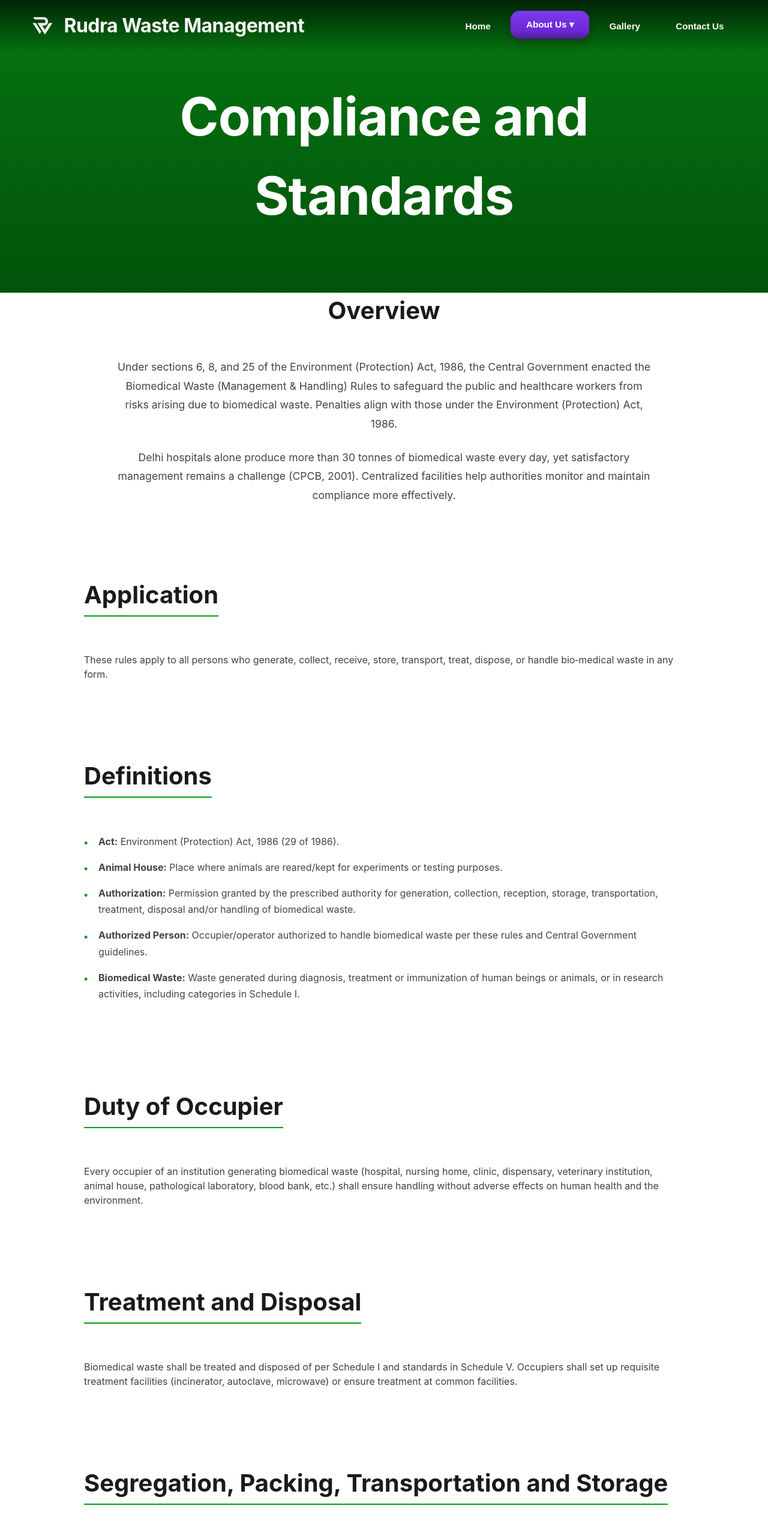
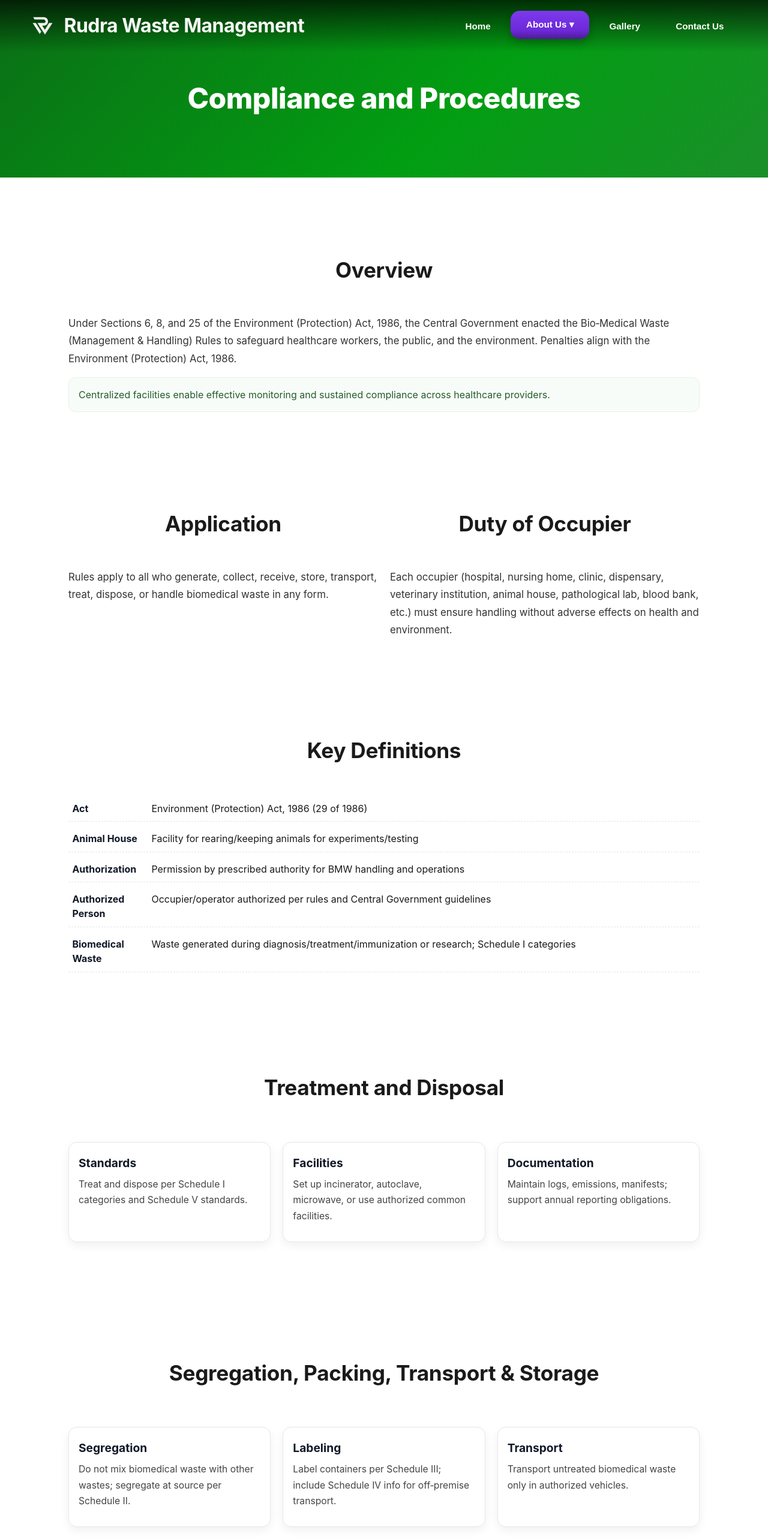
Before and after one commit to im-lakshyaveerturna/rudrawastemanagement.com, a React (Vite) app: page /laws-regulations in a window 1280 px wide. Shown: the top 2566 px of the page at 60% size. Built offline with nearby package versions, Linux system fonts and the light colour scheme.

Commit message:
Improve Styling

```diff
--- a/src/pages/AboutUs.css
+++ b/src/pages/AboutUs.css
@@ -4,8 +4,8 @@
 }
 
 .about-hero {
-  background: #006110;
-  padding: 8rem 2rem 5rem;
+  background: linear-gradient(135deg, #0b6e16 0%, #029e12 60%, #1b8f2a 100%);
+  padding: 6rem 2rem 4rem;
   text-align: center;
   color: white;
 }
--- a/src/pages/ContactUs.css
+++ b/src/pages/ContactUs.css
@@ -5,8 +5,8 @@
 }
 
 .contact-hero {
-  background: #006110;
-  padding: 8rem 2rem 5rem;
+  background: linear-gradient(135deg, #0b6e16 0%, #029e12 60%, #1b8f2a 100%);
+  padding: 6rem 2rem 3rem;
   text-align: center;
   color: white;
 }
--- a/src/pages/Gallery.css
+++ b/src/pages/Gallery.css
@@ -4,7 +4,7 @@
 }
 
 .gallery-hero {
-  background: #006110;
+  background: linear-gradient(135deg, #0b6e16 0%, #029e12 60%, #1b8f2a 100%);
   padding: 6rem 2rem 4rem;
   text-align: center;
   color: white;
--- /dev/null
+++ b/src/pages/LawsRegulations.css
@@ -0,0 +1,121 @@
+.laws-page {
+  width: 100%;
+  background: #ffffff;
+}
+
+.laws-hero {
+  background: linear-gradient(135deg, #0b6e16 0%, #029e12 60%, #1b8f2a 100%);
+  color: #fff;
+  padding: 6rem 2rem 4rem;
+  text-align: center;
+}
+
+.laws-hero .page-title {
+  font-size: 3rem;
+  font-weight: 800;
+  letter-spacing: -0.5px;
+  margin: 0;
+}
+
+.laws-container {
+  max-width: 1100px;
+  margin: 0 auto;
+  padding: 2rem 1.5rem;
+}
+
+.section-title {
+  font-size: 2.2rem;
+  font-weight: 700;
+  color: #1a1a1a;
+  margin: 2rem 0 1rem;
+  letter-spacing: -0.3px;
+}
+
+.lead {
+  font-size: 1.05rem;
+  line-height: 1.75;
+  color: #333;
+}
+
+.cards-grid {
+  display: grid;
+  grid-template-columns: repeat(auto-fit, minmax(260px, 1fr));
+  gap: 1.25rem;
+  margin: 2rem 0;
+}
+
+.law-card {
+  background: #fff;
+  border: 1px solid #e7e7e7;
+  border-radius: 14px;
+  padding: 1.25rem 1rem;
+  box-shadow: 0 6px 16px rgba(0, 0, 0, 0.06);
+}
+
+.law-card h3 {
+  font-size: 1.2rem;
+  margin: 0 0 0.5rem;
+  color: #111827;
+}
+
+.law-card p,
+.law-card ul {
+  font-size: 0.98rem;
+  color: #444;
+  line-height: 1.7;
+  margin: 0.25rem 0 0.5rem;
+}
+
+.law-list {
+  list-style: none;
+  padding: 0;
+  margin: 0.5rem 0 0;
+}
+
+.law-list li {
+  display: grid;
+  grid-template-columns: 120px 1fr;
+  gap: 0.75rem;
+  padding: 0.6rem 0.4rem;
+  border-bottom: 1px dashed #e6e6e6;
+}
+
+.law-list li strong {
+  color: #111827;
+}
+
+.note {
+  background: #f8fcf9;
+  border: 1px solid #e3f1e6;
+  border-radius: 12px;
+  padding: 1rem;
+  color: #245c2c;
+  margin-top: 1rem;
+}
+
+.two-col {
+  display: grid;
+  grid-template-columns: 1fr 1fr;
+  gap: 1.25rem;
+}
+
+.tight p,
+.tight ul,
+.tight li {
+  margin: 0.4rem 0;
+}
+
+@media (max-width: 900px) {
+  .two-col {
+    grid-template-columns: 1fr;
+  }
+}
+
+@media (max-width: 600px) {
+  .laws-hero {
+    padding: 4.5rem 1.25rem 2.5rem;
+  }
+  .laws-hero .page-title {
+    font-size: 2.2rem;
+  }
+}
--- a/src/pages/LawsRegulations.tsx
+++ b/src/pages/LawsRegulations.tsx
@@ -1,127 +1,125 @@
-import './AboutUs.css'
+import './LawsRegulations.css'
 
 export default function LawsRegulations() {
   return (
-    <div className="about-page">
-      <section className="about-hero">
-        <div className="container">
-          <h1 className="page-title">Compliance and Standards</h1>
+    <div className="laws-page">
+      <section className="laws-hero">
+        <div className="laws-container">
+          <h1 className="page-title">Compliance and Procedures</h1>
         </div>
       </section>
-      <section className="about-team">
-        <div className="container">
-          <h2>Overview</h2>
-          <div className="commitment-content">
-            <p>
-              Under sections 6, 8, and 25 of the Environment (Protection) Act, 1986, the Central Government enacted the Biomedical Waste (Management & Handling) Rules to safeguard the public and healthcare workers from risks arising due to biomedical waste. Penalties align with those under the Environment (Protection) Act, 1986.
-            </p>
-            <p>
-              Delhi hospitals alone produce more than 30 tonnes of biomedical waste every day, yet satisfactory management remains a challenge (CPCB, 2001). Centralized facilities help authorities monitor and maintain compliance more effectively.
-            </p>
+
+      <section className="laws-container">
+        <h2 className="section-title">Overview</h2>
+        <p className="lead tight">
+          Under Sections 6, 8, and 25 of the Environment (Protection) Act, 1986, the Central Government enacted the Bio‑Medical Waste (Management & Handling) Rules to safeguard healthcare workers, the public, and the environment. Penalties align with the Environment (Protection) Act, 1986.
+        </p>
+        <div className="note">Centralized facilities enable effective monitoring and sustained compliance across healthcare providers.</div>
+      </section>
+
+      <section className="laws-container two-col">
+        <div>
+          <h2 className="section-title">Application</h2>
+          <p className="lead tight">
+            Rules apply to all who generate, collect, receive, store, transport, treat, dispose, or handle biomedical waste in any form.
+          </p>
+        </div>
+        <div>
+          <h2 className="section-title">Duty of Occupier</h2>
+          <p className="lead tight">
+            Each occupier (hospital, nursing home, clinic, dispensary, veterinary institution, animal house, pathological lab, blood bank, etc.) must ensure handling without adverse effects on health and environment.
+          </p>
+        </div>
+      </section>
+
+      <section className="laws-container">
+        <h2 className="section-title">Key Definitions</h2>
+        <ul className="law-list tight">
+          <li><strong>Act</strong><span>Environment (Protection) Act, 1986 (29 of 1986)</span></li>
+          <li><strong>Animal House</strong><span>Facility for rearing/keeping animals for experiments/testing</span></li>
+          <li><strong>Authorization</strong><span>Permission by prescribed authority for BMW handling and operations</span></li>
+          <li><strong>Authorized Person</strong><span>Occupier/operator authorized per rules and Central Government guidelines</span></li>
+          <li><strong>Biomedical Waste</strong><span>Waste generated during diagnosis/treatment/immunization or research; Schedule I categories</span></li>
+        </ul>
+      </section>
+
+      <section className="laws-container">
+        <h2 className="section-title">Treatment and Disposal</h2>
+        <div className="cards-grid">
+          <div className="law-card">
+            <h3>Standards</h3>
+            <p>Treat and dispose per Schedule I categories and Schedule V standards.</p>
+          </div>
+          <div className="law-card">
+            <h3>Facilities</h3>
+            <p>Set up incinerator, autoclave, microwave, or use authorized common facilities.</p>
+          </div>
+          <div className="law-card">
+            <h3>Documentation</h3>
+            <p>Maintain logs, emissions, manifests; support annual reporting obligations.</p>
           </div>
         </div>
       </section>
-      <section className="about-why-choose">
-        <div className="container">
-          <h2>Application</h2>
-          <p>
-            These rules apply to all persons who generate, collect, receive, store, transport, treat, dispose, or handle bio‑medical waste in any form.
+
+      <section className="laws-container">
+        <h2 className="section-title">Segregation, Packing, Transport & Storage</h2>
+        <div className="cards-grid">
+          <div className="law-card">
+            <h3>Segregation</h3>
+            <p>Do not mix biomedical waste with other wastes; segregate at source per Schedule II.</p>
+          </div>
+          <div className="law-card">
+            <h3>Labeling</h3>
+            <p>Label containers per Schedule III; include Schedule IV info for off‑premise transport.</p>
+          </div>
+          <div className="law-card">
+            <h3>Transport</h3>
+            <p>Transport untreated biomedical waste only in authorized vehicles.</p>
+          </div>
+        </div>
+      </section>
+
+      <section className="laws-container two-col">
+        <div>
+          <h2 className="section-title">Prescribed Authority</h2>
+          <p className="lead tight">
+            States/UTs establish a prescribed authority for authorization and implementation, designate chairpersons, and operate under State/UT supervision. Authorizations generally last three years after an initial one‑year period.
+          </p>
+        </div>
+        <div>
+          <h2 className="section-title">Authorization</h2>
+          <p className="lead tight">
+            Occupiers (except clinics/dispensaries/path labs/blood banks with &lt; 1000 patients/month) and all operators must apply in Form I with applicable fees.
           </p>
         </div>
       </section>
-      <section className="about-why-choose">
-        <div className="container">
-          <h2>Definitions</h2>
-          <ul className="reasons-list">
-            <li><strong>Act:</strong> Environment (Protection) Act, 1986 (29 of 1986).</li>
-            <li><strong>Animal House:</strong> Place where animals are reared/kept for experiments or testing purposes.</li>
-            <li><strong>Authorization:</strong> Permission granted by the prescribed authority for generation, collection, reception, storage, transportation, treatment, disposal and/or handling of biomedical waste.</li>
-            <li><strong>Authorized Person:</strong> Occupier/operator authorized to handle biomedical waste per these rules and Central Government guidelines.</li>
-            <li><strong>Biomedical Waste:</strong> Waste generated during diagnosis, treatment or immunization of human beings or animals, or in research activities, including categories in Schedule I.</li>
-          </ul>
+
+      <section className="laws-container two-col">
+        <div>
+          <h2 className="section-title">Advisory Committee</h2>
+          <p className="lead tight">
+            States/UTs constitute advisory committees including domain experts and SPCB/PCC representatives to guide implementation.
+          </p>
         </div>
-      </section>
-      <section className="about-why-choose">
-        <div className="container">
-          <h2>Duty of Occupier</h2>
-          <p>
-            Every occupier of an institution generating biomedical waste (hospital, nursing home, clinic, dispensary, veterinary institution, animal house, pathological laboratory, blood bank, etc.) shall ensure handling without adverse effects on human health and the environment.
+        <div>
+          <h2 className="section-title">Annual Report</h2>
+          <p className="lead tight">
+            Occupiers/operators submit Form II by 31 January annually; prescribed authority compiles and submits to CPCB by 31 March.
           </p>
         </div>
       </section>
-      <section className="about-why-choose">
-        <div className="container">
-          <h2>Treatment and Disposal</h2>
-          <p>
-            Biomedical waste shall be treated and disposed of per Schedule I and standards in Schedule V. Occupiers shall set up requisite treatment facilities (incinerator, autoclave, microwave) or ensure treatment at common facilities.
-          </p>
+
+      <section className="laws-container">
+        <div className="law-card">
+          <h3>Accident Reporting</h3>
+          <p className="lead tight">Accidents at any institution/facility/site or during transport must be reported forthwith in Form III to the prescribed authority.</p>
         </div>
       </section>
-      <section className="about-why-choose">
-        <div className="container">
-          <h2>Segregation, Packing, Transportation and Storage</h2>
-          <ul className="reasons-list">
-            <li>Do not mix biomedical waste with other wastes.</li>
-            <li>Segregate into containers/bags at point of generation per Schedule II before storage, transport, treatment, disposal.</li>
-            <li>Label containers per Schedule III; if transported off‑premises, include Schedule IV information.</li>
-            <li>Transport untreated biomedical waste only in authorized vehicles per competent authority.</li>
-          </ul>
-        </div>
-      </section>
-      <section className="about-why-choose">
-        <div className="container">
-          <h2>Prescribed Authority</h2>
-          <p>
-            Each State/UT shall establish a prescribed authority for authorization and implementation, designate a chairperson if multi‑member, and ensure operation under State/UT supervision. Authorizations typically last three years (initial one‑year trial), with renewals thereafter.
-          </p>
-        </div>
-      </section>
-      <section className="about-why-choose">
-        <div className="container">
-          <h2>Authorization</h2>
-          <p>
-            Occupiers (except clinics/dispensaries/path labs/blood banks serving &lt; 1000 patients per month) and all operators must apply in Form I to the prescribed authority, with applicable fees.
-          </p>
-        </div>
-      </section>
-      <section className="about-why-choose">
-        <div className="container">
-          <h2>Advisory Committee</h2>
-          <p>
-            States/UTs shall constitute an advisory committee including domain experts and SPCB/PCC representation to guide implementation of these rules.
-          </p>
-        </div>
-      </section>
-      <section className="about-why-choose">
-        <div className="container">
-          <h2>Annual Report</h2>
-          <p>
-            Occupiers/operators must submit Form II by 31 January annually; prescribed authority compiles and submits to CPCB by 31 March.
-          </p>
-        </div>
-      </section>
-      <section className="about-why-choose">
-        <div className="container">
-          <h2>Maintenance of Records</h2>
-          <p>
-            Authorized persons shall maintain records of generation, collection, reception, storage, transport, treatment, disposal, and handling; subject to inspection by the prescribed authority.
-          </p>
-        </div>
-      </section>
-      <section className="about-why-choose">
-        <div className="container">
-          <h2>Accident Reporting</h2>
-          <p>
-            Accidents at any institution/facility/site or during transport must be reported forthwith in Form III to the prescribed authority.
-          </p>
-        </div>
-      </section>
-      <section className="about-why-choose">
-        <div className="container">
-          <h2>Appeal</h2>
-          <p>
-            Aggrieved persons may appeal within 30 days to the authority constituted by the State/UT Government. Appeals beyond 30 days may be entertained if sufficient cause is shown.
-          </p>
+
+      <section className="laws-container">
+        <div className="law-card">
+          <h3>Appeal</h3>
+          <p className="lead tight">Aggrieved persons may appeal within 30 days to the authority constituted by the State/UT Government. Appeals beyond 30 days may be entertained if sufficient cause is shown.</p>
         </div>
       </section>
     </div>
```
